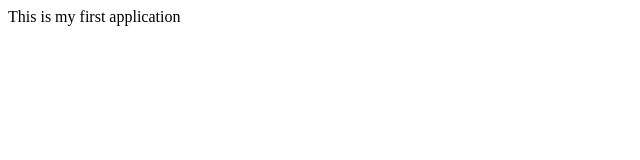
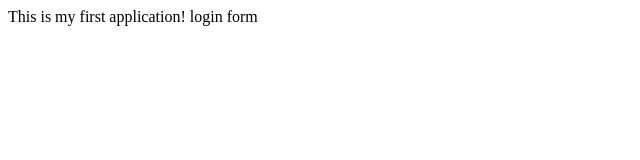
Before and after one commit to Avisheksah/Myapps, a plain HTML site: page index.html in a window 1280 px wide. Shown: the full height of the page, 0-640 px from the left. Drawn offline with Linux system fonts and the light colour scheme.

Commit message:
changed add form

```diff
--- /dev/null
+++ b/dir2/app2.js
@@ -0,0 +1 @@
+console.log(123);
--- a/index.html
+++ b/index.html
@@ -3,6 +3,7 @@
 <title> My Applicaion</title>
 </head>
 <body>
-This is my first application
+This is my first application!
+login form
 </body>
 </html>
```
Also changed, not shown: login.html (added, +1 -0 lines), log.txt (added).
